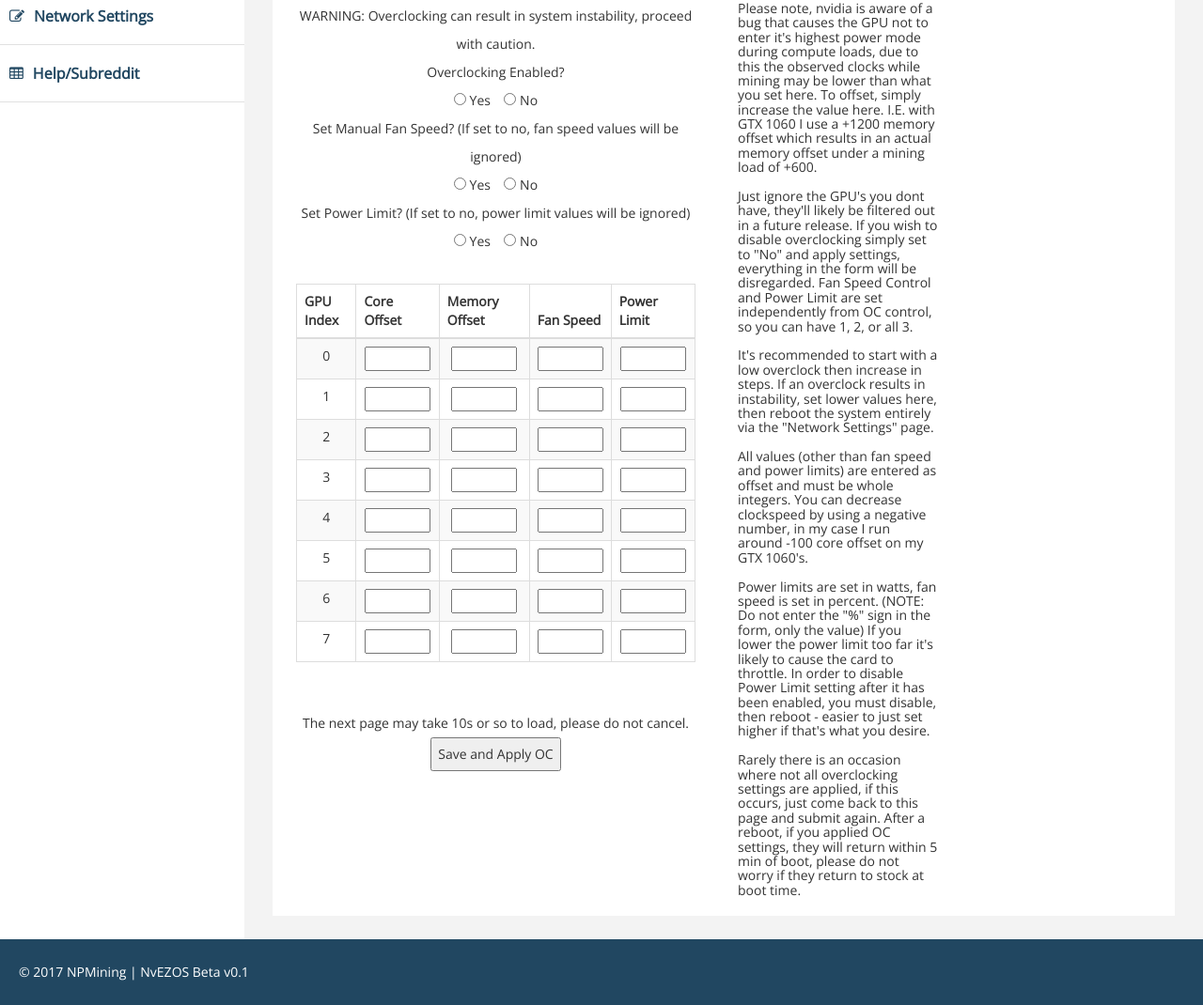
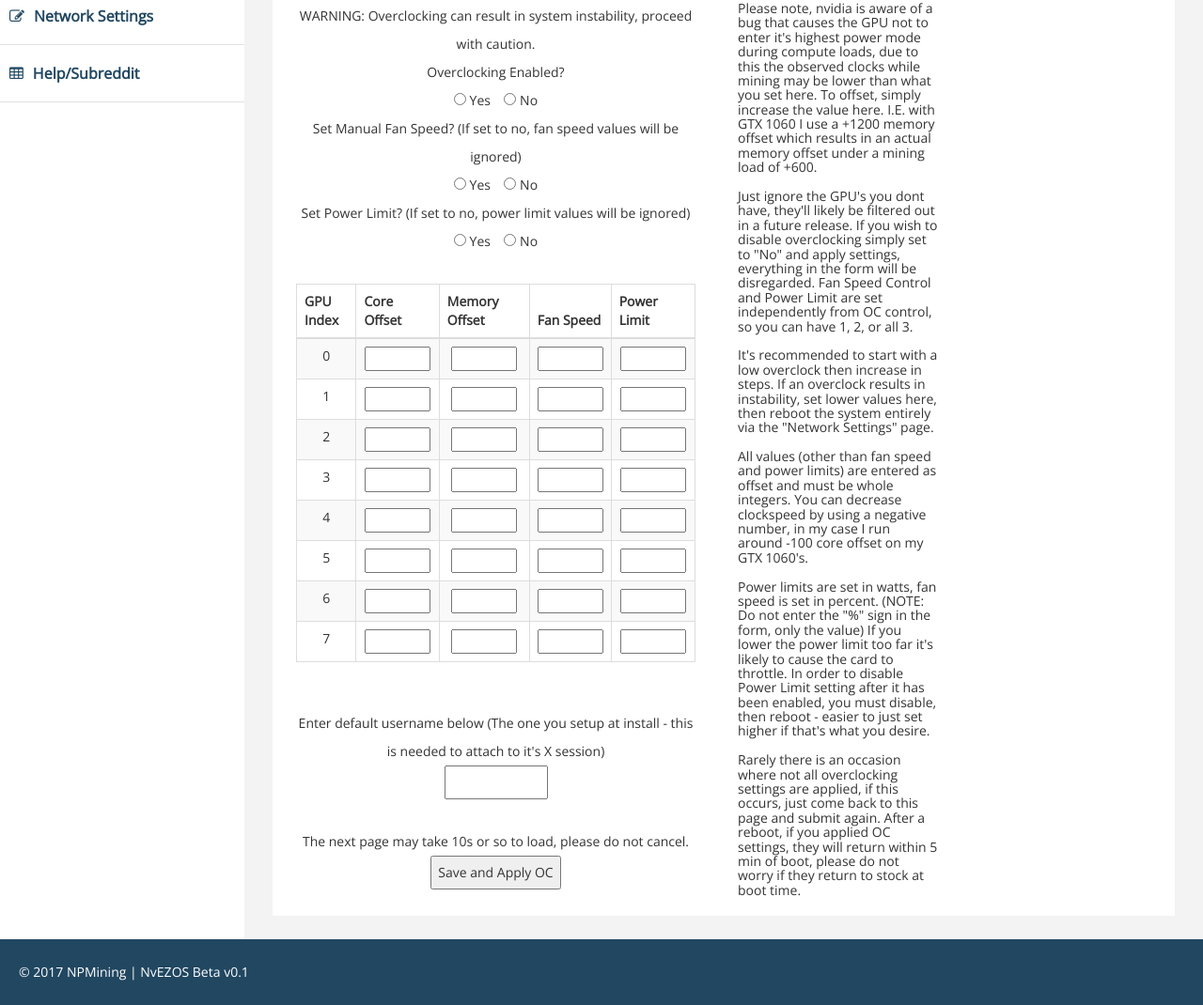
Before and after one commit to thendawg/nvezos, a PHP site: page /overclock.php in a window 1280 px wide. Shown: the part 357-1427 px from the top of the page at 94% size. Run offline with PHP 8.4, Linux system fonts and the light colour scheme.

Commit message:
Add files via upload

```diff
--- a/installpayload/html/overclock.php
+++ b/installpayload/html/overclock.php
@@ -189,6 +189,9 @@
 					</tbody>
 				</table>
 				<br>
+				Enter default username below (The one you setup at install - this is needed to attach to it's X session)<br>
+				<input name="defaultusername" type="text" style="width: 110px;" />
+				<br><br>
 				The next page may take 10s or so to load, please do not cancel.<br>
 				<input type="submit" name="submit" value="Save and Apply OC">
 			    </form>
--- a/installpayload/html/setoc.php
+++ b/installpayload/html/setoc.php
@@ -83,6 +83,7 @@
                     </div>
 		</div>
 	<?php
+		$defaultusername = $_POST['defaultusername'];
 		$ocswitch = $_POST['ocswitch'];
 		$fanswitch = $_POST['fanswitch'];
 		$plswitch = $_POST['plswitch'];
@@ -118,6 +119,8 @@
 		$gpu7mem = $_POST['gpu7mem'];
 		$gpu7fan = $_POST['gpu7fan'];
 		$gpu7pl = $_POST['gpu7pl'];
+
+		file_put_contents('/nvezos/set/status/defaultuser.set', $defaultusername);
 
 		if ($ocswitch == "yes") {
 		file_put_contents('/nvezos/set/gpu/ocswitch.set', "checked");
```
Also changed, not shown: 1 other file.
